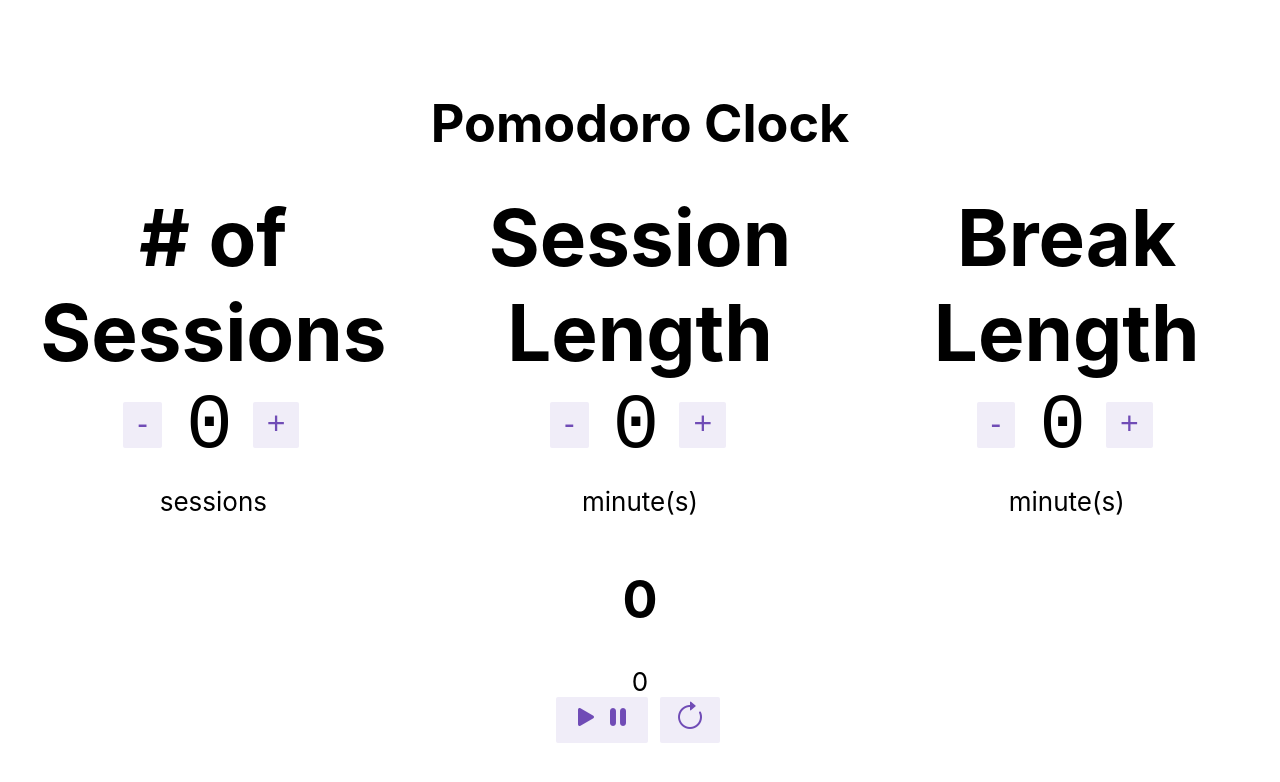
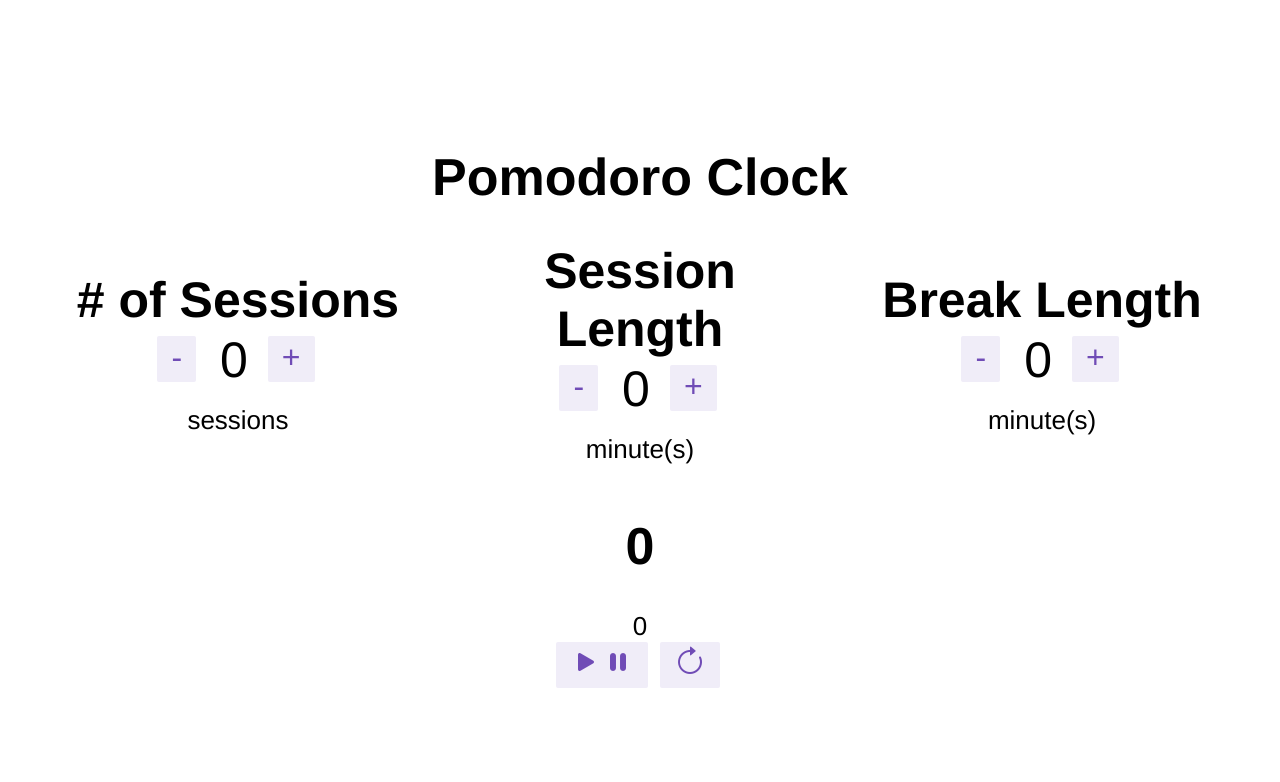
Before and after one commit to tranpj/pomodoro-clock, a React (Create React App) app in the folder pomodoro-clock/: page / in a window 1280 px wide. Shown: the top 782 px of the page. Built offline with nearby package versions, Linux system fonts and the light colour scheme.

Commit message:
Update to font style and size

```diff
--- a/pomodoro-clock/src/features/timer/Timer.module.css
+++ b/pomodoro-clock/src/features/timer/Timer.module.css
@@ -6,7 +6,7 @@
 }
 
 .header {
-  font-size: 78px;
+  font-size: 50px;
   margin: 0;
   margin-left: 16px;
   margin-right: 16px;
@@ -27,11 +27,10 @@
 }
 
 .value {
-  font-size: 78px;
+  font-size: 50px;
   padding-left: 16px;
   padding-right: 16px;
   margin-top: 2px;
-  font-family: 'Courier New', Courier, monospace;
 }
 
 .button {
--- a/pomodoro-clock/src/index.css
+++ b/pomodoro-clock/src/index.css
@@ -1,8 +1,6 @@
 body {
   margin: 0;
-  font-family: -apple-system, BlinkMacSystemFont, 'Segoe UI', 'Roboto', 'Oxygen',
-    'Ubuntu', 'Cantarell', 'Fira Sans', 'Droid Sans', 'Helvetica Neue',
-    sans-serif;
+  font-family: 'Helvetica Neue', Helvetica, monospace;
   -webkit-font-smoothing: antialiased;
   -moz-osx-font-smoothing: grayscale;
 }
```
